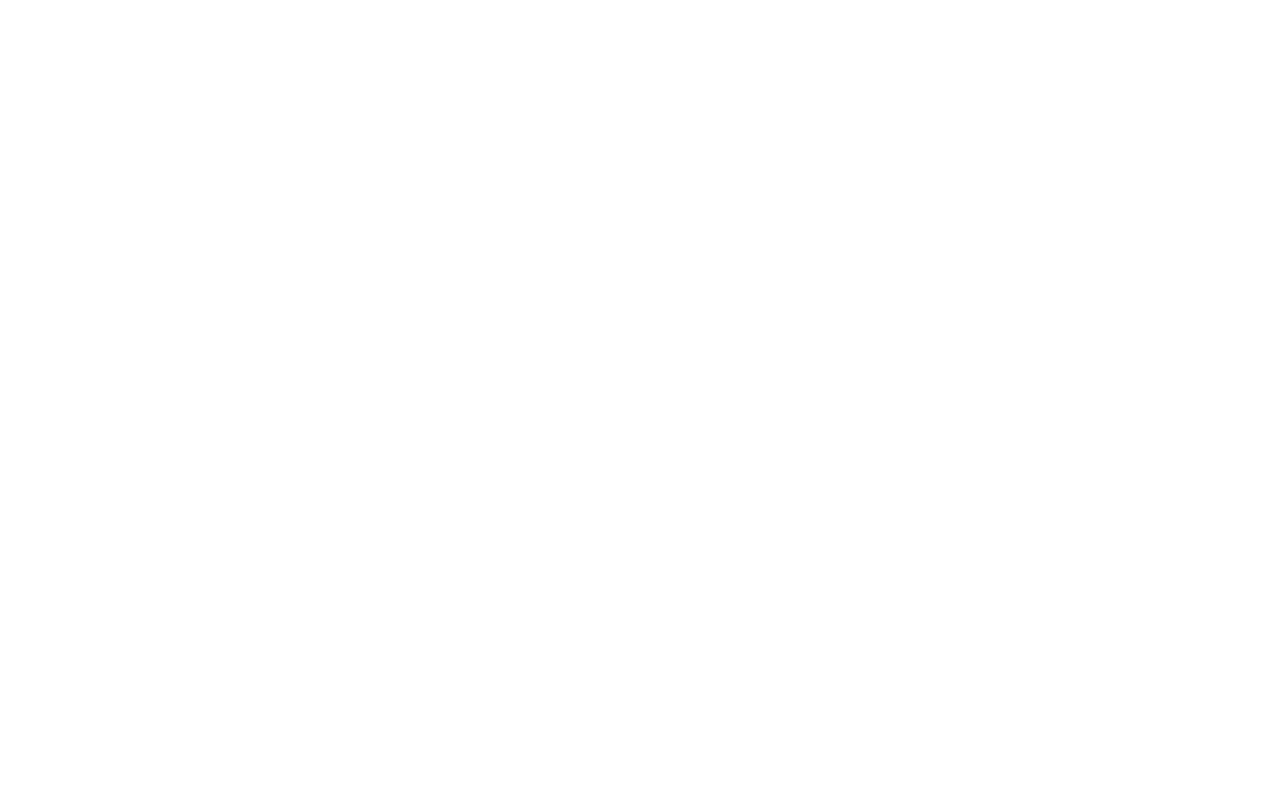
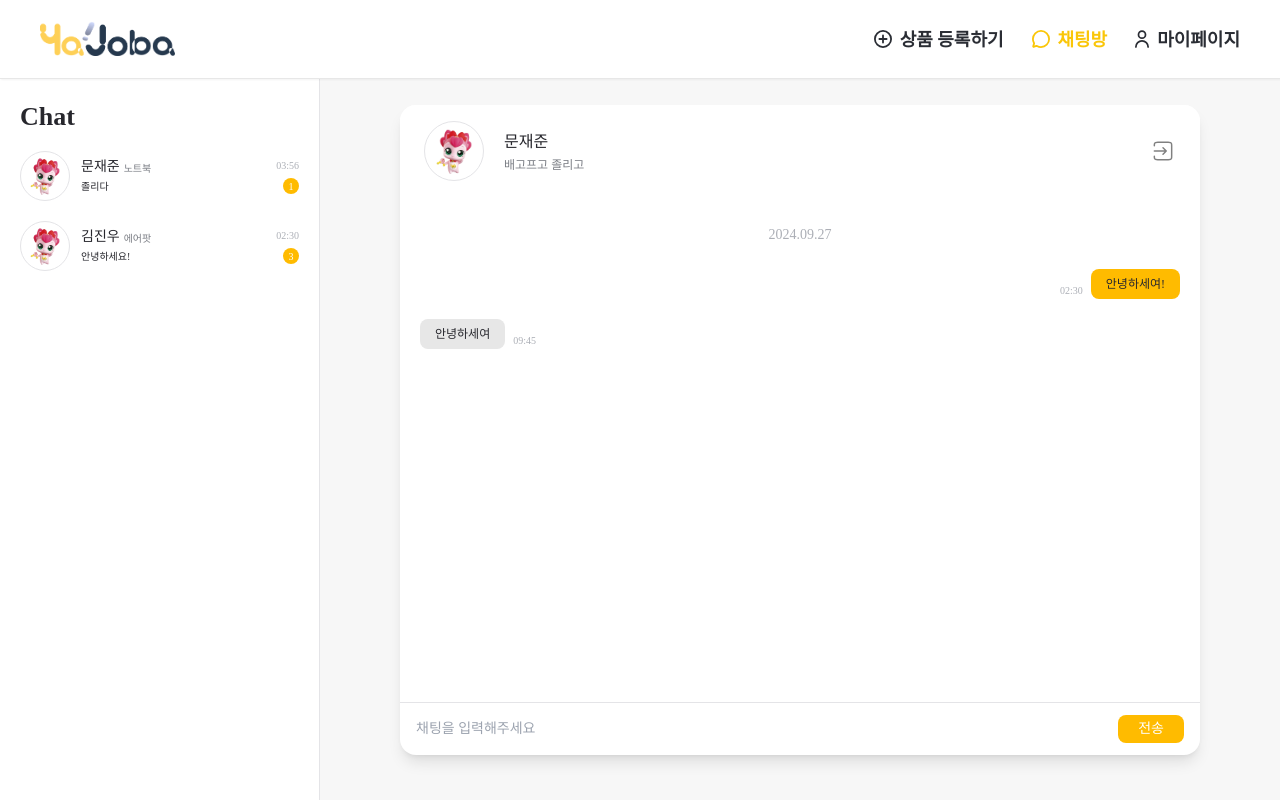
Before and after one commit to kimzini/Yajoba-Frontend, a React (Vite) app: page /chat in a window 1280 px wide. Built offline with nearby package versions, Linux system fonts and the light colour scheme; a web font is replaced by a local one.

Commit message:
feat: 채팅방 페이지 구현

```diff
--- a/src/App.tsx
+++ b/src/App.tsx
@@ -5,6 +5,7 @@
 import { ProductCreatePage } from './pages/product/ProductCreatePage';
 import { ProductEditPage } from './pages/product/ProductEditPage';
 import { ProductViewPage } from './pages/product/ProductViewPage';
+import { ChatPage } from './pages/chat/ChatPage';
 
 
 function App() {
@@ -15,7 +16,7 @@
         <Route path="/product" element={<ProductCreatePage />} />
         <Route path="/product/:id/edit" element={<ProductEditPage />} />
         <Route path="/product/:id" element={<ProductViewPage />} />
-        <Route path="/chat" element={<></>} />
+        <Route path="/chat" element={<ChatPage />} />
         <Route path="/mypage" element={<></>} />
         <Route path="/login" element={<Login />} />
         <Route path="/signup" element={<Signup />} />
--- /dev/null
+++ b/src/pages/chat/ChatPage.tsx
@@ -0,0 +1,163 @@
+import { HeaderWithoutSearch } from '@/components/Header';
+import { ChatRoomListItem } from './components/ChatRoomList';
+import profile from '@/assets/images/profile.png';
+import { Message } from './components/Message';
+import { useState } from 'react';
+
+const chatData = [
+  {
+    name: '문재준',
+    product: '노트북',
+    imgSrc: profile,
+    time: '03:56',
+    recentMessage: '졸리다',
+    chats: 1,
+  },
+  {
+    name: '김진우',
+    product: '에어팟',
+    imgSrc: profile,
+    time: '02:30',
+    recentMessage: '안녕하세요!',
+    chats: 3,
+  },
+];
+
+const chatRooms = [
+  {
+    id: 0,
+    name: '문재준',
+    selfIntroduction: '배고프고 졸리고',
+    imgSrc: profile,
+    chatContent: [
+      {
+        date: '2024.09.27',
+        content: '안녕하세여!',
+        sender: '나',
+        time: '02:30',
+      },
+      {
+        date: '2024.09.27',
+        content: '안녕하세여',
+        sender: '문재준',
+        time: '09:45',
+      },
+    ],
+  },
+  {
+    id: 1,
+    name: '김진우',
+    selfIntroduction: '아무것도 하기 싫다',
+    imgSrc: profile,
+    chatContent: [
+      {
+        date: '2024.09.27',
+        content: '안녕하세요!',
+        sender: '김진우',
+        time: '03:58',
+      },
+      {
+        date: '2024.09.27',
+        content: '안녕하세요!',
+        sender: '나',
+        time: '04:00',
+      },
+      {
+        date: '2024.09.28',
+        content: '안녕하세요!',
+        sender: '나',
+        time: '09:00',
+      },
+      {
+        date: '2024.09.29',
+        content: '안녕하세요!',
+        sender: '김진우',
+        time: '03:58',
+      },
+      {
+        date: '2024.09.29',
+        content: '안녕하세요!',
+        sender: '나',
+        time: '04:00',
+      },
+      {
+        date: '2024.09.30',
+        content: '안녕하세요!',
+        sender: '김진우',
+        time: '03:58',
+      },
+      {
+        date: '2024.10.01',
+        content: '안녕하세요!',
+        sender: '나',
+        time: '04:00',
+      },
+    ],
+  },
+];
+
+export const ChatPage = () => {
+  const [selectedRoomId, setSelectedRoomId] = useState<number | null>(
+    chatRooms[0].id,
+  );
+  const selectedRoom =
+    chatRooms.find((room) => room.id === selectedRoomId) || chatRooms[0];
+
+  return (
+    <div className="min-h-screen flex w-screen">
+      <HeaderWithoutSearch />
+      <div className="flex h-screen w-screen">
+        <div className="flex w-1/4 flex-col border-r bg-white pt-[100px]">
+          <span className="mb-[7px] ml-5 text-xlarge26 font-semibold text-neutral-0">
+            Chat
+          </span>
+          <div className="flex h-full w-full flex-col">
+            {chatData.length === 0 ? (
+              <div className="flex h-full items-center justify-center">
+                <span className="pb-12 text-small16 font-regular text-neutral-30">
+                  채팅 내역이 없습니다
+                </span>
+              </div>
+            ) : (
+              chatData.map((chat, index) => (
+                <ChatRoomListItem
+                  key={index}
+                  name={chat.name}
+                  product={chat.product}
+                  imgSrc={chat.imgSrc}
+                  time={chat.time}
+                  recentMessage={chat.recentMessage}
+                  chats={chat.chats}
+                  onClick={() => setSelectedRoomId(index)}
+                />
+              ))
+            )}
+          </div>
+        </div>
+
+        <div className="flex w-3/4 items-center justify-center bg-[#F7F7F7] pb-10 pt-[100px]">
+          {chatData.length === 0 ? (
+            <div className="flex flex-col items-center justify-center gap-6">
+              <span className="text-medium18 font-regular text-neutral-30">
+                Yajoba에서 다양한 상품을 경험해보세요!
+              </span>
+              <a
+                href="/"
+                className="font-regular rounded-[8px] bg-primary-100 px-[140px] py-3 text-small16 text-white"
+              >
+                상품 보러가기
+              </a>
+            </div>
+          ) : (
+            <Message
+              name={selectedRoom.name}
+              selfIntroduction={selectedRoom.selfIntroduction}
+              imgSrc={selectedRoom.imgSrc}
+              chatContent={selectedRoom.chatContent}
+            />
+          )}
+        </div>
+      </div>
+    </div>
+  );
+};
--- /dev/null
+++ b/src/pages/chat/components/ChatRoomList.tsx
@@ -0,0 +1,65 @@
+interface ChatProps {
+  name: string;
+  product: string;
+  imgSrc: string;
+  time: string;
+  recentMessage: string;
+  chats: number;
+  onClick: () => void;
+}
+
+export const ChatRoomListItem = ({
+  name,
+  product,
+  imgSrc,
+  time,
+  recentMessage,
+  chats,
+  onClick,
+}: ChatProps) => {
+  return (
+    <div
+      className="flex w-full cursor-pointer bg-white px-5 py-[10px] hover:bg-neutral-90"
+      onClick={onClick}
+    >
+      <div className="flex w-full justify-between">
+        <div className="flex items-center justify-center">
+          <div className="mr-[11px] h-[50px] w-[50px] overflow-hidden rounded-full border">
+            <img
+              src={imgSrc}
+              alt={name}
+              className="h-full w-full object-cover"
+            />
+          </div>
+          <div className="flex flex-col gap-[2px]">
+            <div className="flex gap-1">
+              <span className="self-center text-xsmall14 font-medium text-neutral-0">
+                {name}
+              </span>
+              <span className="font-regular self-end text-xxsmall10 text-neutral-40">
+                {product}
+              </span>
+            </div>
+            <span className="font-regular text-xxsmall10 text-neutral-0">
+              {recentMessage}
+            </span>
+          </div>
+        </div>
+        <div className="flex flex-col items-end justify-center gap-1">
+          <span className="font-regular self-end text-xxsmall10 text-neutral-50">
+            {time}
+          </span>
+          <div
+            className={`flex h-[16px] w-[16px] items-center justify-center rounded-full pt-[2px] ${chats === 0 ? 'bg-none' : 'bg-primary-100'}`}
+          >
+            {chats > 0 && (
+              <span className="text-xxsmall10 font-light text-white">
+                {chats}
+              </span>
+            )}
+          </div>
+        </div>
+      </div>
+    </div>
+  );
+};
--- /dev/null
+++ b/src/pages/chat/components/Message.tsx
@@ -0,0 +1,95 @@
+import { ReactComponent as Exit } from '@/assets/svgs/exit.svg';
+
+interface Message {
+  date: string;
+  content: string;
+  sender: string;
+  time: string;
+}
+
+interface MessageProps {
+  name: string;
+  selfIntroduction: string;
+  imgSrc: string;
+  chatContent: Message[];
+}
+
+export const Message = ({
+  name,
+  selfIntroduction,
+  imgSrc,
+  chatContent,
+}: MessageProps) => {
+  return (
+    <div className="flex h-[650px] w-[800px] flex-col rounded-[16px] bg-white shadow-lg">
+      <div className="flex w-full items-center justify-between rounded-t-[16px] bg-white py-4 px-6">
+        <div className="flex items-center">
+          <img
+            src={imgSrc}
+            alt="profile"
+            className="mr-5 h-[60px] w-[60px] rounded-full border"
+          />
+          <div className="flex flex-col gap-[3px]">
+            <span className="text-medium24 font-medium text-neutral-0">
+              {name}
+            </span>
+            <span className="font-regular text-xxsmall12 text-neutral-40">
+              {selfIntroduction}
+            </span>
+          </div>
+        </div>
+        <Exit className="cursor-pointer" />
+      </div>
+      <div className="flex-grow overflow-y-auto">
+        {chatContent.map((message, index) => (
+          <div key={index}>
+            {index === 0 || chatContent[index - 1].date !== message.date ? (
+              <div className="flex w-full justify-center">
+                <span className="mb-6 mt-7 text-xsmall14 font-medium text-neutral-50">
+                  {message.date}
+                </span>
+              </div>
+            ) : null}
+
+            <div
+              className={`mb-5 flex flex-col ${message.sender === '나' ? 'mr-[20px] items-end' : 'ml-[20px] items-start'}`}
+            >
+              <div className="flex gap-2">
+                {message.sender === '나' && (
+                  <span className="font-regular self-end text-xxsmall10 text-neutral-50">
+                    {message.time}
+                  </span>
+                )}
+
+                <div
+                  className={`rounded-[8px] px-[15px] py-[7px] ${message.sender === '나' ? 'bg-primary-100' : 'bg-neutral-80'}`}
+                >
+                  <p className="font-regular text-xxsmall12 text-neutral-0">
+                    {message.content}
+                  </p>
+                </div>
+
+                {message.sender !== '나' && (
+                  <span className="font-regular self-end text-xxsmall10 text-neutral-50">
+                    {message.time}
+                  </span>
+                )}
+              </div>
+            </div>
+          </div>
+        ))}
+      </div>
+      <div className="w-full rounded-b-[16px] border-t px-4 py-3">
+        <div className="flex justify-between">
+          <input
+            placeholder="채팅을 입력해주세요"
+            className="font-regular mr-5 flex-grow text-xsmall14 text-neutral-30 outline-none"
+          />
+          <button className="font-regular rounded-[8px] bg-primary-100 px-5 py-1 text-xsmall14 text-white">
+            전송
+          </button>
+        </div>
+      </div>
+    </div>
+  );
+};
```
Also changed, not shown: src/assets/svgs/exit.svg (added).
